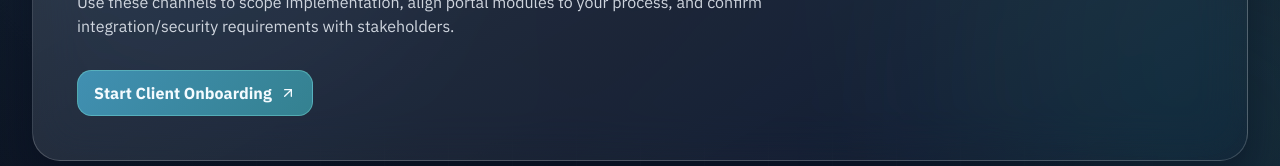
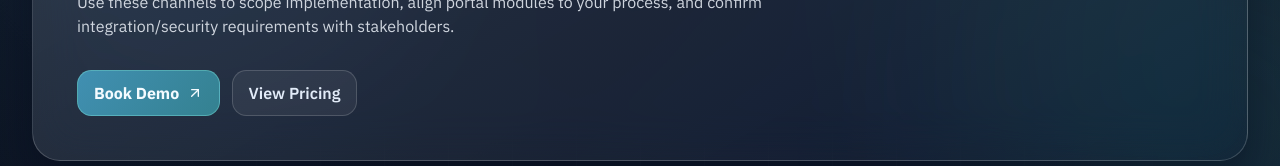
Before and after one commit to Gbun420/tcn-comply-malta, a Next.js app: page /contact in a window 1280 px wide. Shown: the part 326-492 px from the top of the page. Built offline with nearby package versions, Linux system fonts and the light colour scheme; no server answers.

Commit message:
Update page.js

```diff
--- a/app/contact/page.js
+++ b/app/contact/page.js
@@ -16,12 +16,15 @@ export default function ContactPage() {
       description="Use these channels to scope implementation, align portal modules to your process, and confirm integration/security requirements with stakeholders."
       actions={[
         <Link
-          key="register"
-          href="/auth/register"
+          key="demo"
+          href="/demo"
           className="cta-primary inline-flex items-center gap-2"
         >
-          Start Client Onboarding
+          Book Demo
           <ArrowUpRight className="h-4 w-4" />
+        </Link>,
+        <Link key="pricing" href="/pricing" className="cta-ghost inline-flex items-center gap-2">
+          View Pricing
         </Link>,
       ]}
     >
```
